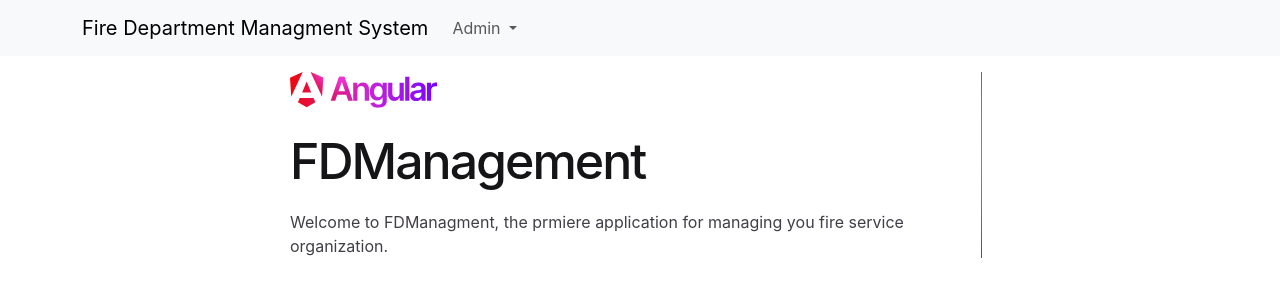
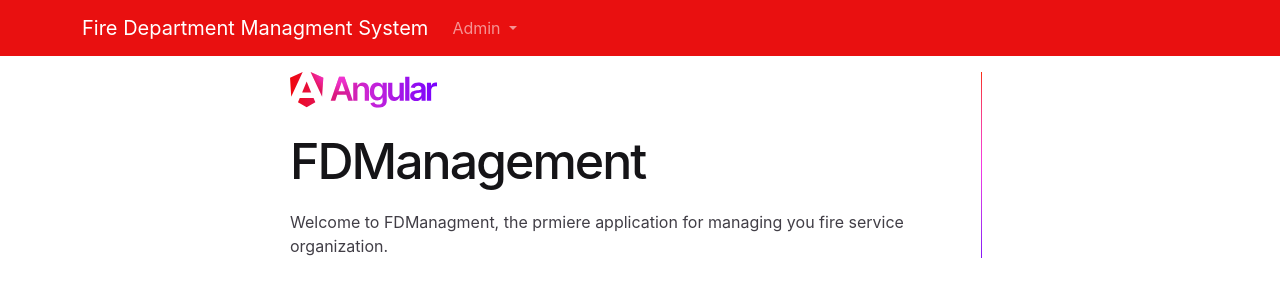
Before and after one commit to jtmurphree/FDManagementUI, an Angular app: page / in a window 1280 px wide. Shown: the top 300 px of the page. Built offline with nearby package versions, Linux system fonts and the light colour scheme.

Commit message:
adjusted color of navbar

```diff
--- a/src/app/Core/Components/navbar/navbar.component.css
+++ b/src/app/Core/Components/navbar/navbar.component.css
@@ -0,0 +1,3 @@
+.navbar-custom{
+    background-color: rgb(233, 16, 16);
+}
--- a/src/app/Core/Components/navbar/navbar.component.html
+++ b/src/app/Core/Components/navbar/navbar.component.html
@@ -1,4 +1,4 @@
-<div class="navbar navbar-expand-lg bg-body-tertiary">
+<div class="navbar navbar-expand-lg navbar-dark navbar-custom">
     <div class="container">
         <a class="navbar-brand" [routerLink]="['']">Fire Department Managment System</a>
         <button class="navbar-toggler" type="button" data-bs-toggle="collapse" data-bs-target="#navbarSupportedContent" aria-expanded="false" aria-label="Toggle Navigation">
```
